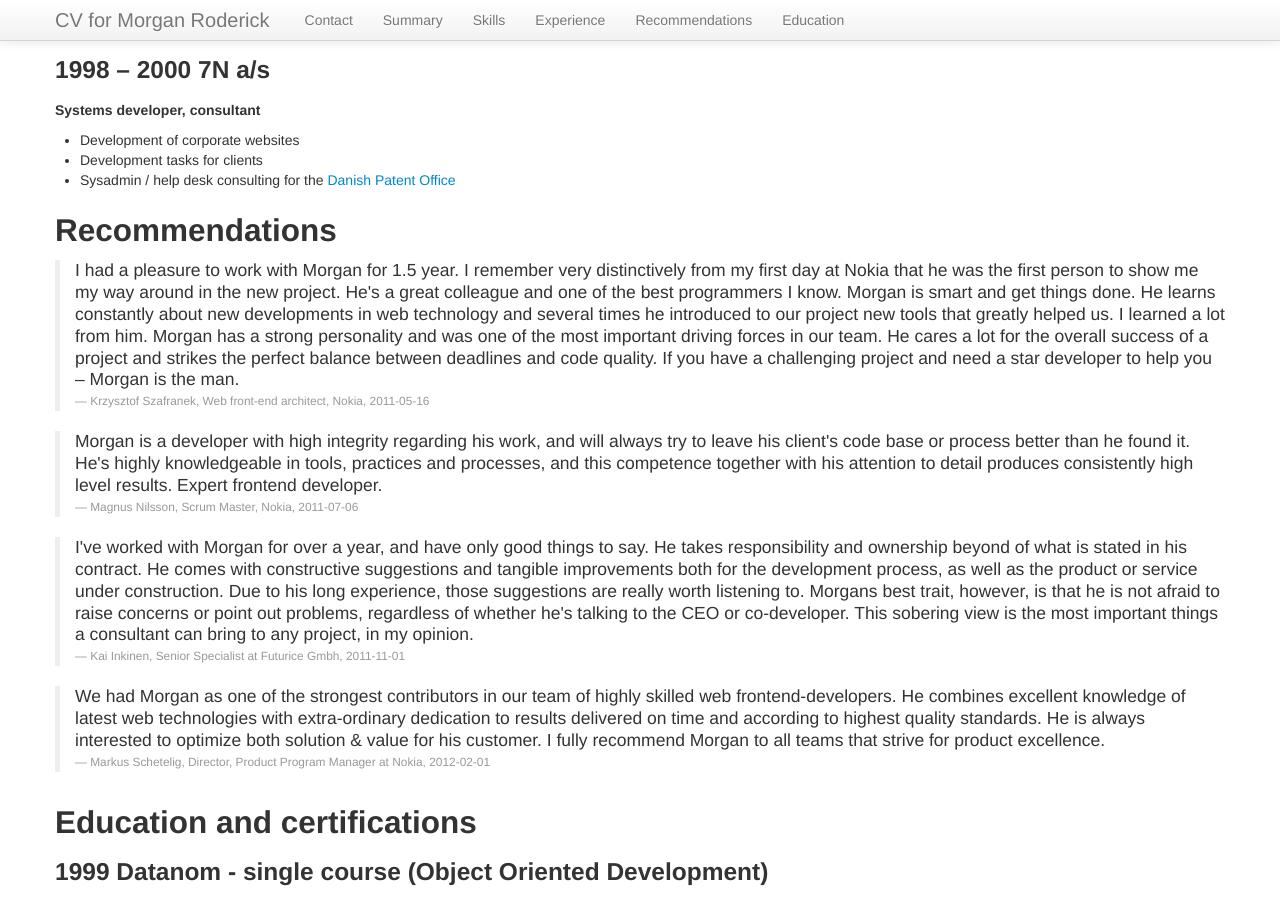
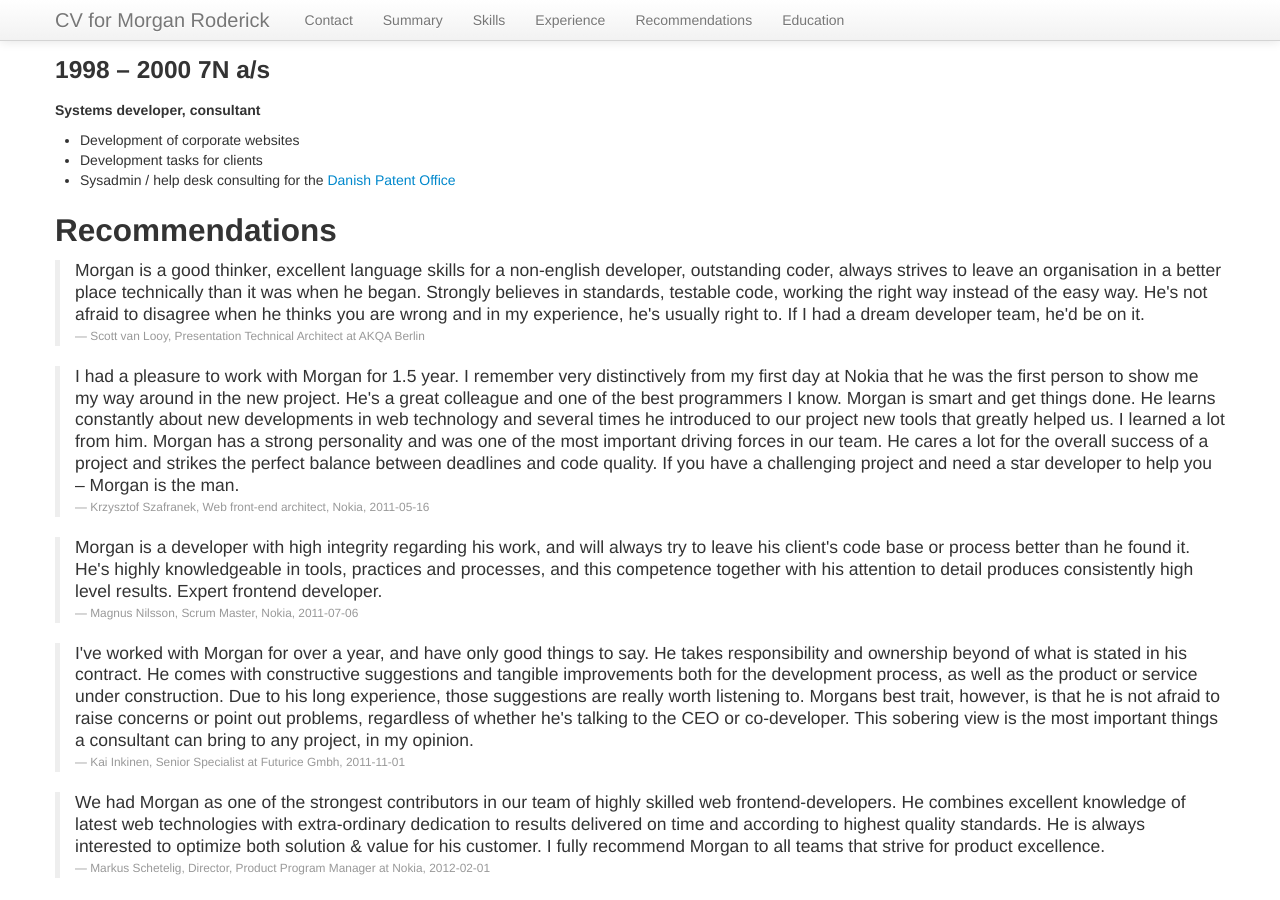
Before and after one commit to mroderick/blog.jekyll, a Jekyll site: the page cv/index.html, which Jekyll copies as it is, in a window 1280 px wide and 900 px high, scrolled down 3415 px. Built offline with Jekyll 4.4.1, drawn with Linux system fonts in a browser that asks for light colours; nearby versions of some CDN libraries; Markdown is read by kramdown in place of the engine named in the settings.

Commit message:
Adding recommendation from Scott van Looy

```diff
--- a/cv/index.html
+++ b/cv/index.html
@@ -436,6 +436,13 @@
 
 					<blockquote>
 						<p>
+							Morgan is a good thinker, excellent language skills for a non-english developer, outstanding coder, always strives to leave an organisation in a better place technically than it was when he began. Strongly believes in standards, testable code, working the right way instead of the easy way. He's not afraid to disagree when he thinks you are wrong and in my experience, he's usually right to. If I had a dream developer team, he'd be on it.
+						</p>
+						<small>Scott van Looy, Presentation Technical Architect at AKQA Berlin</small>
+					</blockquote>
+
+					<blockquote>
+						<p>
 							I had a pleasure to work with Morgan for 1.5 year. I remember very distinctively from my first
 							day at Nokia that he was the first person to show me my way around in the new project. He's a great
 							colleague and one of the best programmers I know. Morgan is smart and get things done. He learns
```
